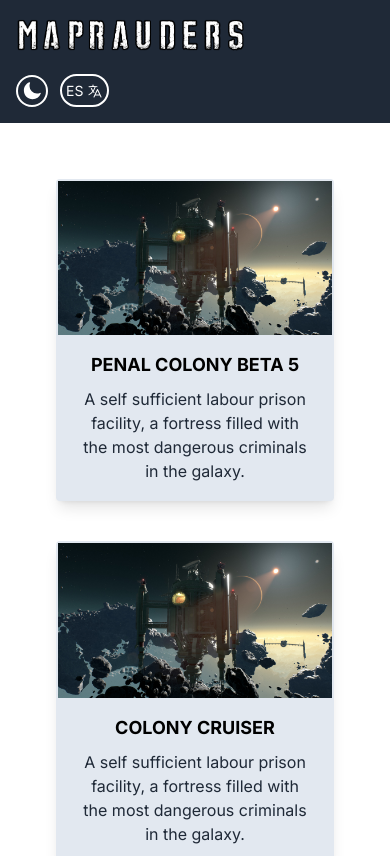
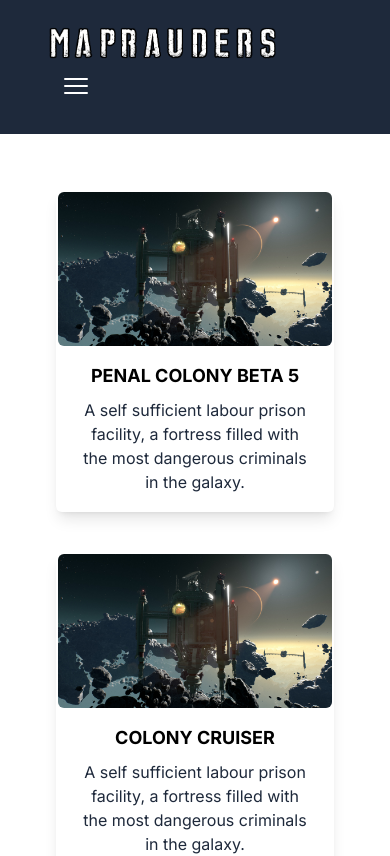
Before and after one commit to longopy/maprauders-new, a Next.js app: page /en/maps in a window 390 px wide. Shown: the top 856 px of the page. Built offline with nearby package versions, Linux system fonts and the light colour scheme; what i18next-resources-to-backend would draw is missing.

Commit message:
Changed theme color accent and added responsive navbar

```diff
--- a/src/app/[lng]/page.tsx
+++ b/src/app/[lng]/page.tsx
@@ -5,7 +5,7 @@ export default function HomePage({params}) {
   return (
     <div>
       <Header lng={params.lng} />
-      <main className="flex min-h-screen flex-col items-center justify-between p-24">
+      <main className="flex flex-col items-center justify-between p-24">
         <div>Home</div>
       </main>
     </div>
--- a/src/app/components/common/Header.tsx
+++ b/src/app/components/common/Header.tsx
@@ -1,10 +1,12 @@
 "use client";
 import AppLogo from "@/app/components/common/AppLogo";
 import Link from "next/link";
-import { useState } from 'react';
-import { useTranslation } from '@/app/i18n/client'
-import ThemeChanger from '@/app/components/common/ThemeSwitcher';
-import LangSwitcher from '@/app/components/common/LangSwitcher';
+import { useState } from "react";
+import { useTranslation } from "@/app/i18n/client";
+import ThemeChanger from "@/app/components/common/ThemeSwitcher";
+import LangSwitcher from "@/app/components/common/LangSwitcher";
+import { Bars3Icon, XMarkIcon } from "@heroicons/react/24/solid";
+
 
 const links = [
   {
@@ -20,27 +22,47 @@ const links = [
 export function Header({ lng }: { lng: string }) {
   const { t } = useTranslation(lng);
   const headers: any = t("headers", { returnObjects: true });
+  const [isOpen, setIsOpen] = useState(false);
+
   return (
-    <header className="flex flex-wrap sm:justify-start sm:flex-nowrap z-50 w-full text-sm py-4 bg-dark text-black dark:text-light align-middle">
-      <nav
-        className="max-w-[85rem] w-full mx-auto px-4 sm:flex sm:items-center sm:justify-between"
-        aria-label="Global"
+    <nav className="flex items-center justify-between flex-wrap py-6 px-12 bg-dark">
+      <Link
+        href="/"
+        className="flex items-center flex-shrink-0 text-white mr-6 lg:mr-72"
       >
-        <Link href="/" className="flex-none">
-          <AppLogo />
-        </Link>
-        <ul className="flex gap-4 text-light">
+        <AppLogo />
+      </Link>
+      <div className="block lg:hidden">
+        <button
+          onClick={() => setIsOpen(!isOpen)}
+          className="flex items-center px-3 py-2 rounded text-black-500 hover:text-black-400"
+        >
+          <Bars3Icon className={`fill-current text-white hover:text-accent h-8 w-8 ${isOpen ? "hidden" : "block"}`} />
+          <XMarkIcon className={`fill-current text-white hover:text-accent h-8 w-8 ${isOpen ? "block" : "hidden"}`} />
+        </button>
+      </div>
+      <div
+        className={`w-full block lg:flex lg:items-center lg:w-auto ${
+          isOpen ? "block" : "hidden"
+        }`}
+      >
+        <div className="text-sm lg:flex-grow rounded border-black mr-4">
           {links.map(({ id, route }) => (
-            <li key={route}>
-              <Link href={`/${lng}${route}`}>{headers[id]}</Link>
-            </li>
+            <span
+              key={route}
+              className="block mt-6 lg:inline-block lg:mt-0 text-white-200 mr-6 align-middle lg:mt0 text-base text-light hover:text-accent font-medium"
+            >
+              <Link href={`/${lng}${route}`} >
+                {headers[id]}
+              </Link>
+            </span>
           ))}
-        </ul>
-        <div className="flex flex-row items-center gap-3 mt-5 sm:justify-end sm:mt-0 sm:pl-5 text-light">
+        </div>
+        <div className="flex gap-3 text-white mt-2 lg:mt-0 mr-4 lg:mr-0 justify-end">
           <ThemeChanger />
           <LangSwitcher lng={lng} />
         </div>
-      </nav>
-    </header>
+      </div>
+    </nav>
   );
 }
--- a/src/app/components/common/LangSwitcher.tsx
+++ b/src/app/components/common/LangSwitcher.tsx
@@ -17,11 +17,13 @@ export default function LangSwitcher({ lng }) {
   };
 
   return (
-    <div className="flex flex-col border-light border-2 rounded-full p-1 text-light">
-      <Link href={getUrl(lngSelectable)}>
-        <span className="align-middle uppercase">{lngSelectable}</span>{" "}
-        <LanguageIcon className="h-4 w-4 text-white inline-block" />
-      </Link>
+    <div>
+    <Link className="border-light border-2 rounded-full p-1 text-light hover:bg-accent hover:border-accent bg-transparent group flex items-center" href={getUrl(lngSelectable)}>
+      <span className="uppercase group-hover:text-dark text-xs font-bold">
+        {lngSelectable}
+      </span>
+      <LanguageIcon className="h-5 w-5 text-white hover:text-accent inline-block group-hover:text-black" />
+    </Link>
     </div>
   );
 }
--- a/src/app/components/common/ThemeSwitcher.tsx
+++ b/src/app/components/common/ThemeSwitcher.tsx
@@ -1,14 +1,16 @@
 "use client";
 import { useTheme } from "next-themes";
 import { MoonIcon, SunIcon } from "@heroicons/react/24/solid";
-import { useEffect, useState } from 'react';
+import { useEffect, useState } from "react";
+
+const classes = "h-4 w-4 text-white group-hover:text-black";
 
 const themeIcons = {
-  light: <SunIcon className="h-5 w-5 text-white" />,
-  dark: <MoonIcon className="h-5 w-5 text-white" />,
+  light: <SunIcon className={classes} />,
+  dark: <MoonIcon className={classes} />,
 };
 
-export default function ThemeChanger() {
+export default function ThemeSwitcher() {
   const [mounted, setMounted] = useState(false);
   const { theme, setTheme } = useTheme();
 
@@ -19,10 +21,13 @@ export default function ThemeChanger() {
     return theme === "dark" ? "light" : "dark";
   };
   return (
-    <span className="flex flex-col border-light border-2 rounded-full p-1">
-      <button onClick={() => setTheme(getNextTheme())}>
+    <div>
+      <button
+        className="border-light border-2 rounded-full bg-transparent hover:bg-accent hover:border-accent group p-1.5"
+        onClick={() => setTheme(getNextTheme())}
+      >
         {themeIcons[getNextTheme()]}
       </button>
-    </span>
+    </div>
   );
 }
--- a/src/app/components/maps/MapCard.tsx
+++ b/src/app/components/maps/MapCard.tsx
@@ -7,20 +7,20 @@ interface MenuItem {
 
 export default function MapCard({ title, description, href }: MenuItem) {
   return (
-      <div className="rounded shadow-lg bg-gray-200 dark:bg-dark hover:border-dark border-transparent dark:hover:border-light border-2 cursor-pointer flex flex-col h-full">
+      <div className="rounded-md shadow-lg bg-white dark:bg-dark hover:border-accent border-transparent border-2 cursor-pointer flex flex-col h-full group">
         <Image
           src={href}
           alt={title}
-          className="w-full"
+          className="w-full h-full rounded-md"
           width={640}
           height={75}
           priority
         />
         <div className="px-6 py-4">
-          <div className="font-bold text-lg mb-2 text-black dark:text-light uppercase text-center">
+          <div className="font-bold text-lg mb-2 text-black dark:text-light uppercase text-center group-hover:text-xl">
             {title}
           </div>
-          <p className="text-dark dark:text-gray-300 text-base text-center">
+          <p className="text-dark dark:text-gray-300 text-base text-center ">
             {description}
           </p>
         </div>
--- a/src/styles/globals.css
+++ b/src/styles/globals.css
@@ -1,6 +1,7 @@
 @tailwind base;
 @tailwind components;
 @tailwind utilities;
+
 
 :root {
   /* Your default theme */
@@ -13,6 +14,7 @@
   --foreground: white;
 }
 
+
 body {
   color: rgb(var(--foreground-rgb));
   background: linear-gradient(
--- a/tailwind.config.js
+++ b/tailwind.config.js
@@ -13,12 +13,14 @@ module.exports = {
     colors: {
       transparent: 'transparent',
       current: 'currentColor',
-      dark: colors.gray[800],
+      dark: colors.slate[800],
       light: colors.white,
+      accent: colors.blue[500],
       black: colors.black,
       white: colors.white,
       gray: colors.slate,
       green: colors.emerald,
+      blue: colors.blue,
       purple: colors.violet,
       yellow: colors.amber,
       pink: colors.fuchsia,
```
